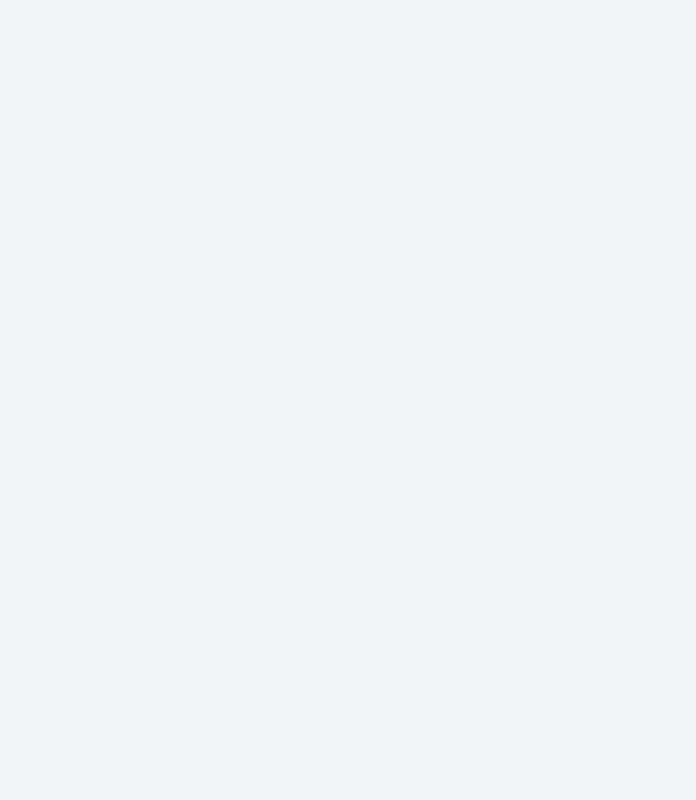
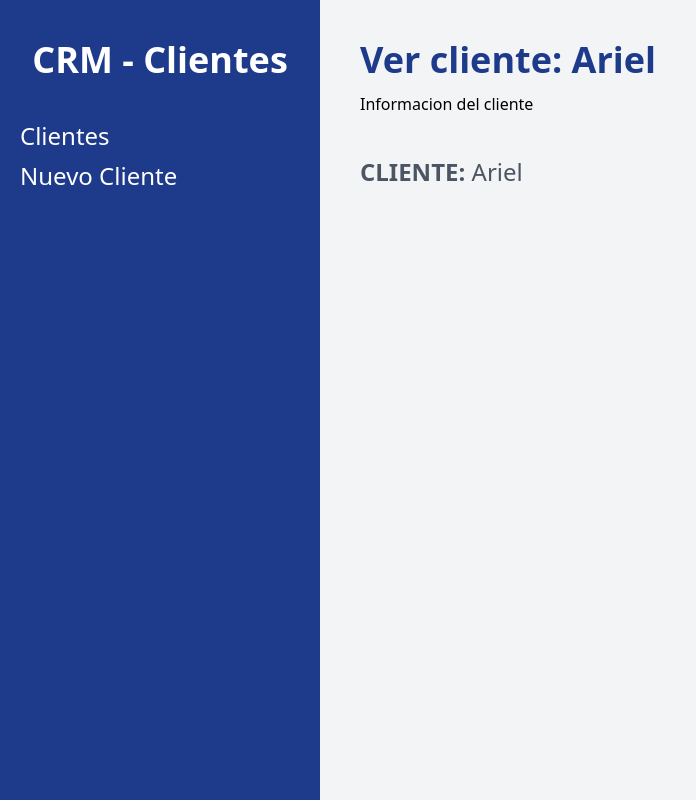
Before and after one commit to ACaminos/customer-manager, a React (Vite) app in the folder crm-react/: page /clientes/1 in a window 1280 px wide. Before the commit this address had no page. Shown: the whole page, without its empty margins (0-696 px from the left). Built offline with nearby package versions, Linux system fonts and the light colour scheme; data requests are answered from the project's data file.

Commit message:
show ver clientes and show data

```diff
--- a/crm-react/src/App.jsx
+++ b/crm-react/src/App.jsx
@@ -4,7 +4,7 @@ import Layout from './layout/Layout'
 import Inicio from './paginas/Inicio'
 import NuevoCliente from './paginas/NuevoCliente'
 import EditarCliente from './paginas/EditarCliente'
-
+import VerCliente from './paginas/VerCliente'
 
 function App() {
 
@@ -16,6 +16,7 @@ function App() {
           <Route index element={<Inicio />} />
           <Route path='nuevo' element={<NuevoCliente/>} />
           <Route path='editar' element={<EditarCliente/>} />
+          <Route path=':id' element={<VerCliente/>} />
         </Route>
       </Routes>
     </BrowserRouter>
--- a/crm-react/src/components/Cliente.jsx
+++ b/crm-react/src/components/Cliente.jsx
@@ -1,19 +1,29 @@
-import React from 'react'
+import { useNavigate } from "react-router-dom"
 
 const Cliente = ({cliente}) => {
+    const navigate = useNavigate()
     const { nombre, empresa, email, telefono, notas, id } = cliente
+
   return (
     <tr className='border-b hover:bg-gray-50'>
         <td className='p-3'>{nombre}</td>
         <td className='p-3'>
-            <p><span className='text-gray-800 uppercase font-bold'>Email: </span> {email}</p>
-            <p><span className='text-gray-800 uppercase font-bold'>Email: </span> {telefono}</p>
+            <p>
+              <span className='text-gray-800 uppercase font-bold'>Email: </span> {email}
+            </p>
+            <p>
+              <span className='text-gray-800 uppercase font-bold'>Tel: </span> {telefono}
+            </p>
         </td>
         <td className='p-3'>{empresa}</td>
         <td className='p-3'>
-        <button className='bg-yellow-500 hover:bg-yellow-600 block w-full text-white p-2 uppercase font-bold text-xs' type='button'>Ver</button>
-            <button className='bg-blue-600 hover:bg-blue-700 block w-full text-white p-2 uppercase font-bold text-xs mt-3' type='button'>Editar</button>
-            <button className='bg-red-600 hover:bg-red-700 block w-full text-white p-2 uppercase font-bold text-xs mt-3' type='button'>Eliminar</button>
+          <button
+            className='bg-yellow-500 hover:bg-yellow-600 block w-full text-white p-2 uppercase font-bold text-xs'
+            type='button'
+            onClick={()=> navigate(`${id}`)}
+            >Ver</button>
+          <button className='bg-blue-600 hover:bg-blue-700 block w-full text-white p-2 uppercase font-bold text-xs mt-3' type='button'>Editar</button>
+          <button className='bg-red-600 hover:bg-red-700 block w-full text-white p-2 uppercase font-bold text-xs mt-3' type='button'>Eliminar</button>
         </td>
 
     </tr>
--- /dev/null
+++ b/crm-react/src/paginas/VerCliente.jsx
@@ -0,0 +1,67 @@
+import { useEffect, useState } from "react"
+import { useParams } from "react-router-dom"
+
+const VerCliente = () => {
+    const { id } = useParams()
+    const [cliente, setCliente] = useState({})
+    const [cargando, setCargando] = useState(false)
+
+    useEffect(()=>{
+        setCargando(!cargando)
+        const obtenerClienteAPI = async () => {
+            try{
+                const url = `http://localhost:4000/clientes/${id}`
+                const respuesta = await fetch(url)
+                const resultado = await respuesta.json()
+                setCliente(resultado)
+            }catch(error){
+                console.log(error);
+            }
+            setCargando(false)
+        }
+        obtenerClienteAPI()
+    },[])
+  return (
+    <div>
+        <h1 className='font-black text-4xl text-blue-900'>Ver cliente: {cliente.nombre}</h1>
+        <p className='mt-3'>Informacion del cliente</p>
+
+        {cliente.nombre && (
+        <p className="text-2xl text-gray-600 mt-10">
+            <span className="uppercase font-bold">Cliente: </span>
+            {cliente.nombre}
+        </p>
+        )}
+
+        {cliente.email && (
+            <p className="text-2xl text-gray-600 mt-4">
+                <span className="text-gray-800 uppercase font-bold">Email: </span>
+                {cliente.email}
+            </p>
+        )}
+
+        {cliente.telefono && (
+            <p className="text-2xl text-gray-600 mt-4">
+                <span className="text-gray-800 uppercase font-bold">Telefono: </span>
+                {cliente.telefono}
+            </p>
+        )}
+
+        {cliente.empresa && (
+            <p className="text-2xl text-gray-600 mt-4">
+                <span className="text-gray-800 uppercase font-bold">Empresa: </span>
+                {cliente.empresa}
+            </p>
+        )}
+
+        {cliente.notas && (
+            <p className="text-2xl text-gray-600 mt-4">
+                <span className="text-gray-800 uppercase font-bold">Notas: </span>
+                {cliente.notas}
+            </p>
+        )}
+    </div>
+  )
+}
+
+export default VerCliente
```
Also changed, not shown: 1 other file (tests, documents, lock files or other folders).
